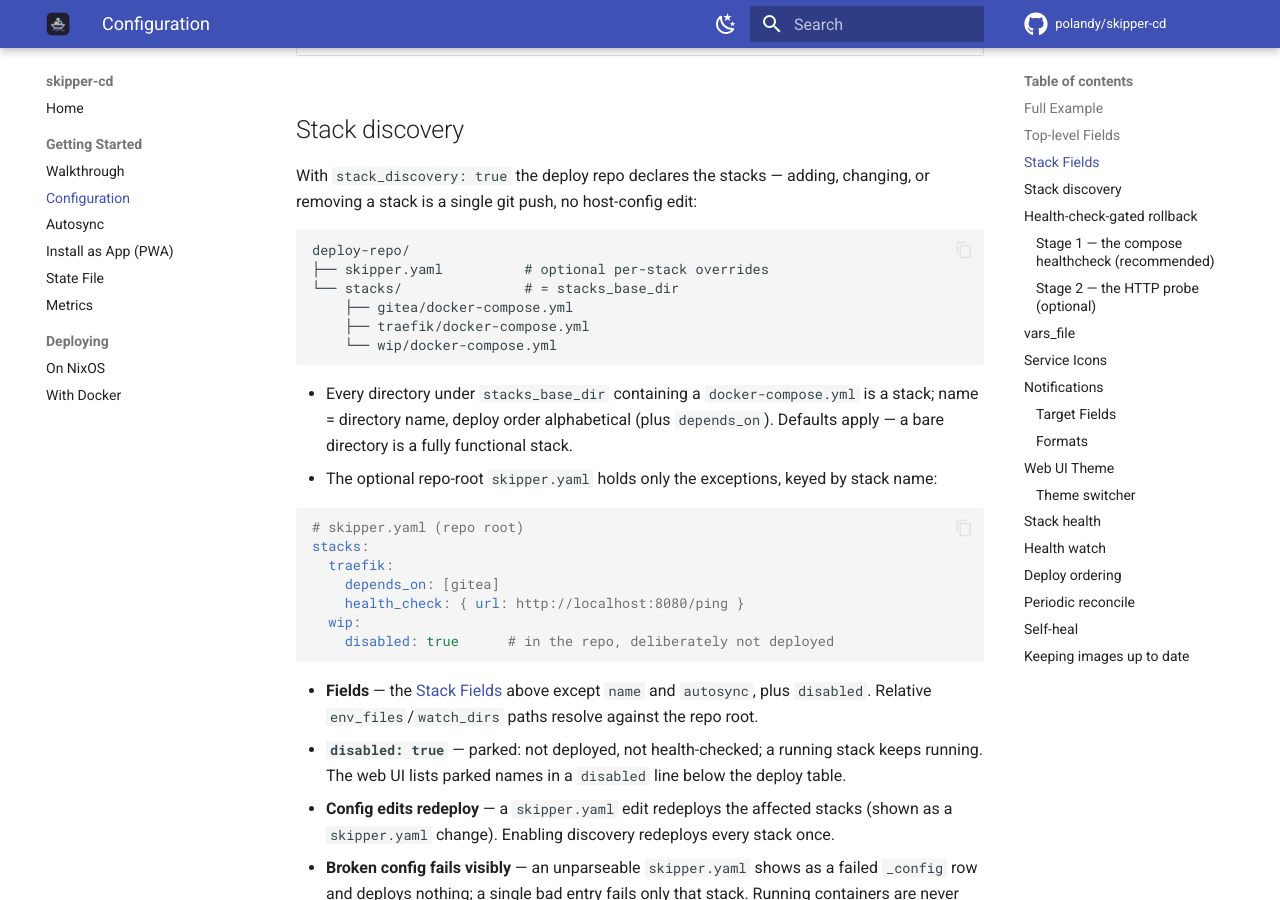
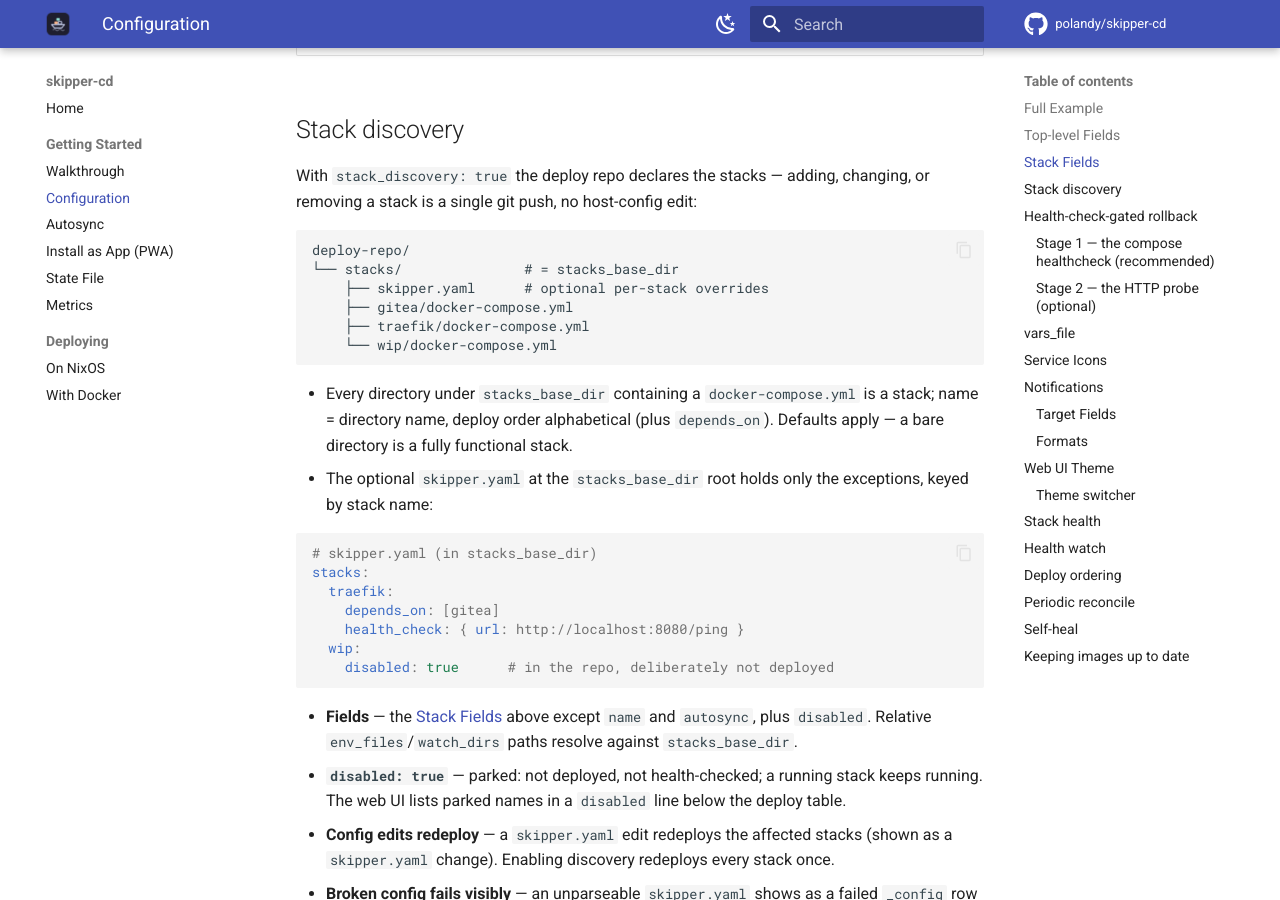
Before and after one commit to polandy/skipper-cd, an MkDocs documentation site: the page built from docs/configuration.md, in a window 1280 px wide and 900 px high, scrolled down 5612 px. Built offline with MkDocs 1.6.1 and Material for MkDocs 9.7.7, drawn with Linux system fonts in a browser that asks for light colours; comment, search, counter and statistics services are not loaded; some of the changed text lies outside the part shown.

Commit message:
feat(config): anchor discovery skipper.yaml at stacks_base_dir (#113)
Read the stack-discovery override file from <stacks_base_dir>/skipper.yaml instead of the repo root, and resolve relative env_files/watch_dirs against stacks_base_dir. This lets one deploy repo serve several hosts that each watch a different subtree, each with its own disjoint skipper.yaml. Discovery is not enabled anywhere yet, so there is no compatibility cost. ADR-0034 amended.

````diff
--- a/docs/configuration.md
+++ b/docs/configuration.md
@@ -61,7 +61,7 @@ nixos_rebuild:
 | `ui_enabled` | bool | no | `true` | Serve the web UI (live deploy dashboard, event history, [autosync](autosync.md) controls) on the webhook `port`. Also required for [stack health](#stack-health), [service icons](#service-icons), the deploy audit API, and the [PWA](pwa.md). |
 | `autosync` | bool | no | `true` | Global default for whether detected changes deploy automatically. Set to `false` to pause all stacks (a per-stack `autosync` still overrides it). See [Autosync](autosync.md). |
 | `stacks` | list | unless `stack_discovery` | — | List of Docker Compose stacks to manage (see [Stack Fields](#stack-fields)). Mutually exclusive with `stack_discovery`. |
-| `stack_discovery` | bool | no | `false` | Discover the stack set from the deploy repo instead of this file: every directory under `stacks_base_dir` with a `docker-compose.yml` is a stack, with optional per-stack overrides in a repo-root `skipper.yaml` (see [Stack discovery](#stack-discovery)). Requires `stacks_base_dir`; mutually exclusive with `stacks`. |
+| `stack_discovery` | bool | no | `false` | Discover the stack set from the deploy repo instead of this file: every directory under `stacks_base_dir` with a `docker-compose.yml` is a stack, with optional per-stack overrides in a `skipper.yaml` at the `stacks_base_dir` root (see [Stack discovery](#stack-discovery)). Requires `stacks_base_dir`; mutually exclusive with `stacks`. |
 | `nixos_rebuild` | object | no | — | NixOS rebuild configuration (see [NixOS](nixos.md)). Omit the section entirely to disable. |
 | `icons` | object | no | — | Web-UI service-icon configuration (see [Service Icons](#service-icons)). Omit to use defaults. |
 | `notifications` | list | no | — | Outbound notification targets messaged on terminal deploy outcomes (see [Notifications](#notifications)). Omit to disable. |
@@ -98,18 +98,18 @@ With `stack_discovery: true` the deploy repo declares the stacks — adding, cha
 
 ```
 deploy-repo/
-├── skipper.yaml          # optional per-stack overrides
 └── stacks/               # = stacks_base_dir
+    ├── skipper.yaml      # optional per-stack overrides
     ├── gitea/docker-compose.yml
     ├── traefik/docker-compose.yml
     └── wip/docker-compose.yml
 ```
 
 - Every directory under `stacks_base_dir` containing a `docker-compose.yml` is a stack; name = directory name, deploy order alphabetical (plus `depends_on`). Defaults apply — a bare directory is a fully functional stack.
-- The optional repo-root `skipper.yaml` holds only the exceptions, keyed by stack name:
+- The optional `skipper.yaml` at the `stacks_base_dir` root holds only the exceptions, keyed by stack name:
 
 ```yaml
-# skipper.yaml (repo root)
+# skipper.yaml (in stacks_base_dir)
 stacks:
   traefik:
     depends_on: [gitea]
@@ -118,7 +118,7 @@ stacks:
     disabled: true      # in the repo, deliberately not deployed
 ```
 
-- **Fields** — the [Stack Fields](#stack-fields) above except `name` and `autosync`, plus `disabled`. Relative `env_files`/`watch_dirs` paths resolve against the repo root.
+- **Fields** — the [Stack Fields](#stack-fields) above except `name` and `autosync`, plus `disabled`. Relative `env_files`/`watch_dirs` paths resolve against `stacks_base_dir`.
 - **`disabled: true`** — parked: not deployed, not health-checked; a running stack keeps running. The web UI lists parked names in a `disabled` line below the deploy table.
 - **Config edits redeploy** — a `skipper.yaml` edit redeploys the affected stacks (shown as a `skipper.yaml` change). Enabling discovery redeploys every stack once.
 - **Broken config fails visibly** — an unparseable `skipper.yaml` shows as a failed `_config` row and deploys nothing; a single bad entry fails only that stack. Running containers are never touched.
````
Also changed, not shown: CLAUDE.md (+1 -1 lines), dev-docs/adr/0034-stack-discovery-from-repo.md (+23 -6 lines), dev-docs/stack-discovery-spec.md (+11 -5 lines), 7 other files.
